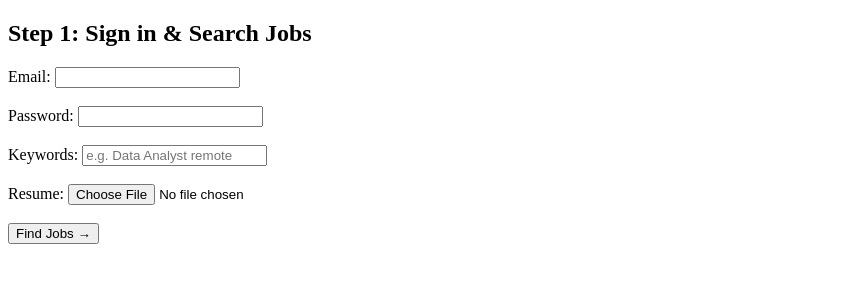
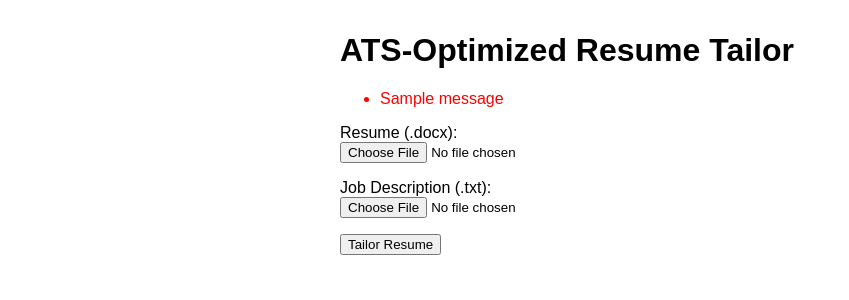
Before and after one commit to santhoshvishwa/resume-tailor, a Flask app: page / in a window 1280 px wide. Shown: the top 300 px of the page, without its empty margins (0-849 px from the left). Run offline with Flask 3, Linux system fonts and the light colour scheme; one stand-in notice (Sample message) is shown.

Commit message:
Update index.html

```diff
--- a/templates/index.html
+++ b/templates/index.html
@@ -1,15 +1,34 @@
 <!doctype html>
-<html><head><title>1) Find Jobs</title></head>
+<html>
+<head>
+  <meta charset="utf-8">
+  <title>Resume Tailor</title>
+  <style>
+    body { font-family: sans-serif; max-width: 600px; margin: 2rem auto; }
+    textarea { width: 100%; height: 200px; }
+  </style>
+</head>
 <body>
-  <h2>Step 1: Sign in & Search Jobs</h2>
+  <h1>ATS-Optimized Resume Tailor</h1>
+  {% with messages = get_flashed_messages() %}
+    {% if messages %}
+      <ul style="color:red">
+        {% for m in messages %}<li>{{ m }}</li>{% endfor %}
+      </ul>
+    {% endif %}
+  {% endwith %}
   <form method="post" enctype="multipart/form-data">
-    <label>Email:    <input type="email"   name="email"    required></label><br><br>
-    <label>Password: <input type="password" name="password" required></label><br><br>
-    <label>Keywords: <input type="text"    name="search"
-                          placeholder="e.g. Data Analyst remote" required></label><br><br>
-    <label>Resume:   <input type="file"    name="resume"
-                          accept=".docx,.txt" required></label><br><br>
-    <button type="submit">Find Jobs →</button>
+    <p>
+      <label>Resume (.docx):<br>
+        <input type="file" name="resume" accept=".docx" required>
+      </label>
+    </p>
+    <p>
+      <label>Job Description (.txt):<br>
+        <input type="file" name="jd" accept=".txt" required>
+      </label>
+    </p>
+    <p><button type="submit">Tailor Resume</button></p>
   </form>
 </body>
 </html>
```
